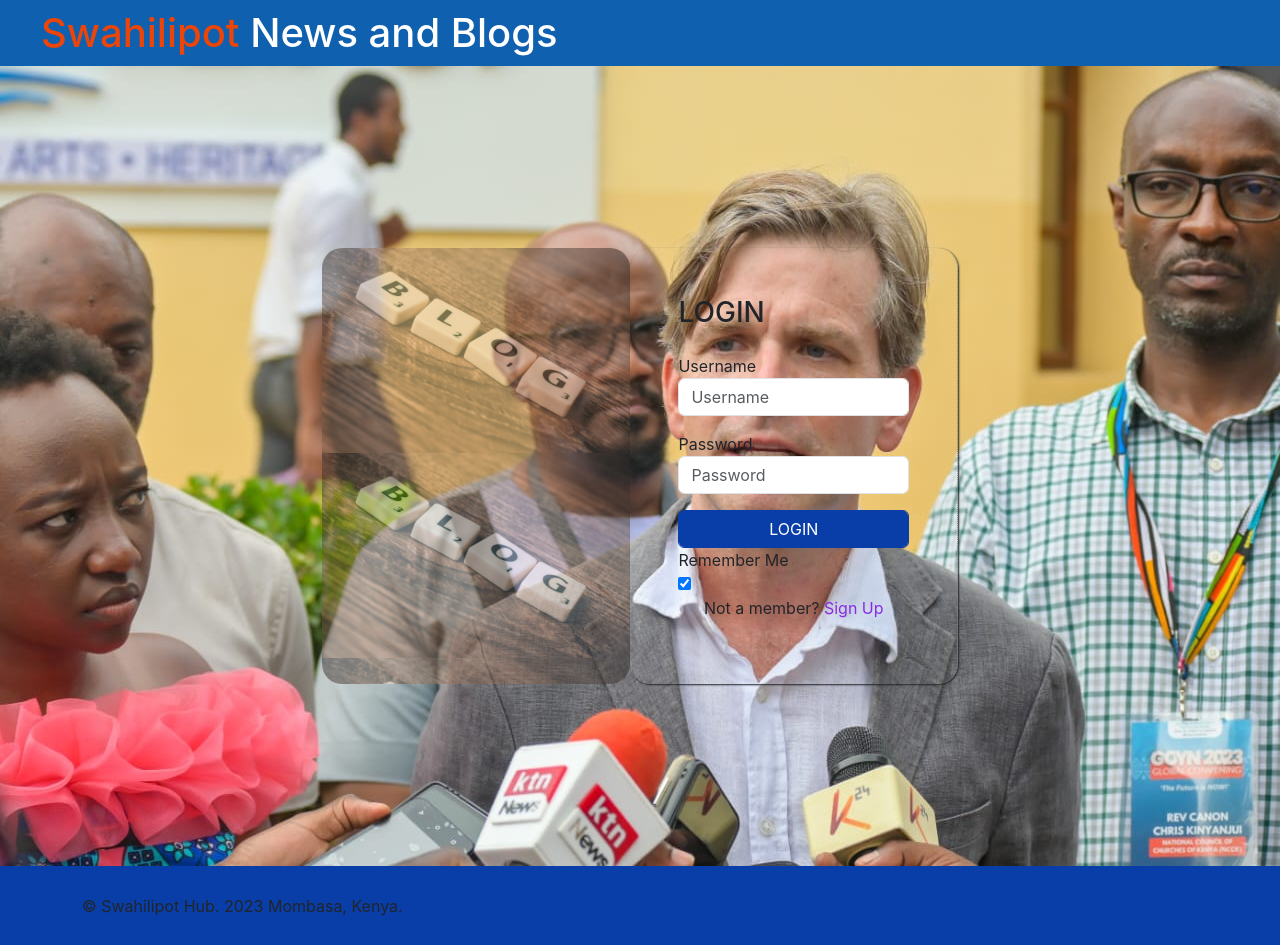
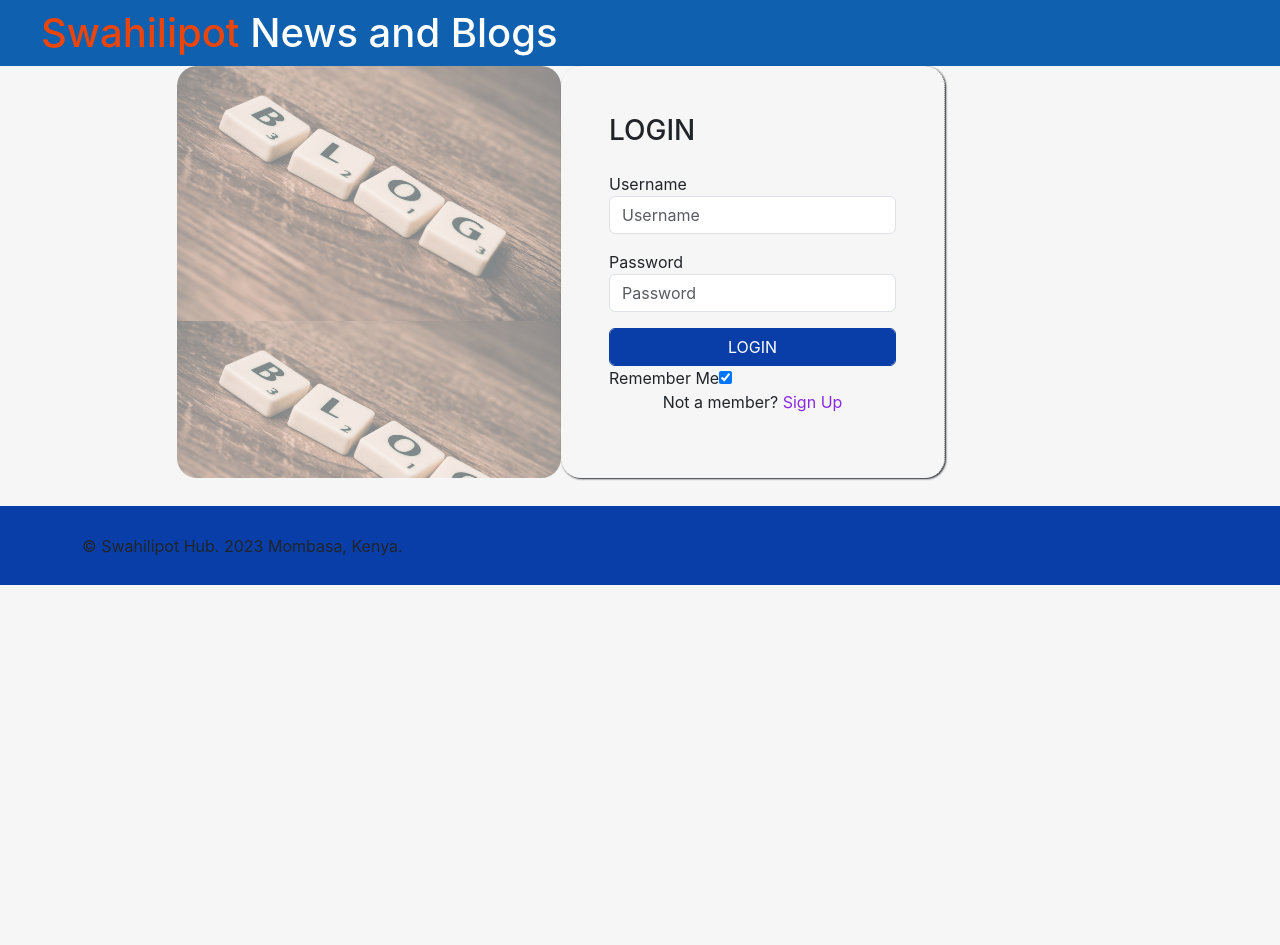
Before and after one commit to Swahilipot-Hub-Developers/blogs-and-news, a Next.js app in the folder frontend/: page /login in a window 1280 px wide. After the commit the page ends 800 px from the top, so only its background shows below. Built offline with nearby package versions, Linux system fonts and the light colour scheme; some icons are missing.

Commit message:
Change in style of the signUp and Login page

```diff
--- a/frontend/src/pages/login/index.js
+++ b/frontend/src/pages/login/index.js
@@ -3,7 +3,7 @@ import DetailPage from '../../components/detail/DetailPage'
 
 const Login = () => {
   return (
-    <div className='home'>
+    <div className='homePoint'>
         <DetailPage title="LOGIN" disabled={true} />
     </div>
   )
--- a/frontend/src/pages/signup/index.js
+++ b/frontend/src/pages/signup/index.js
@@ -3,7 +3,7 @@ import DetailPage from '../../components/detail/DetailPage'
 
 const SignUp = () => {
   return (
-    <div className='home'>
+    <div className='homePoint'>
         <DetailPage title="SIGN UP" disabled={false} />
     </div>
   )
```
